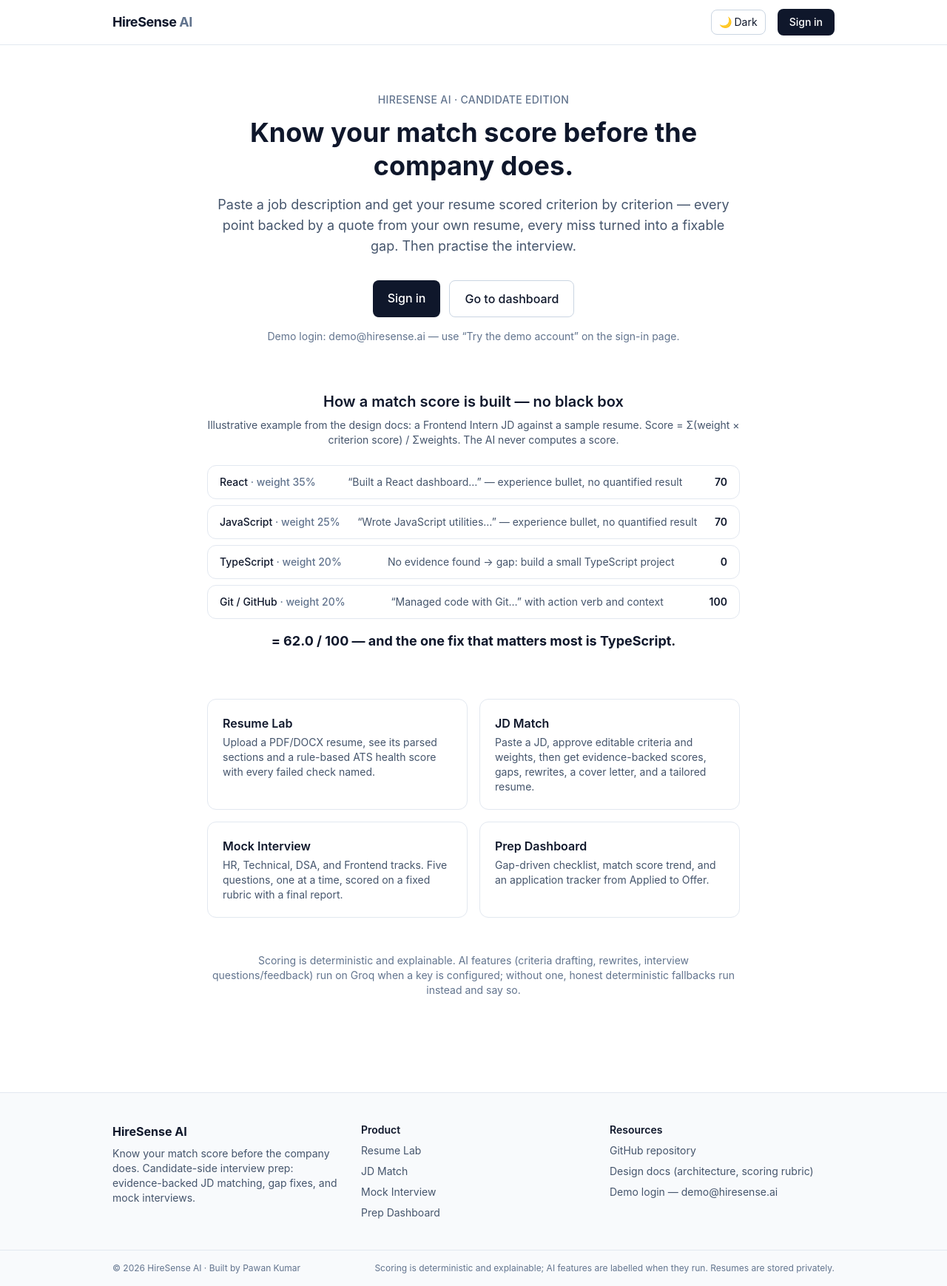
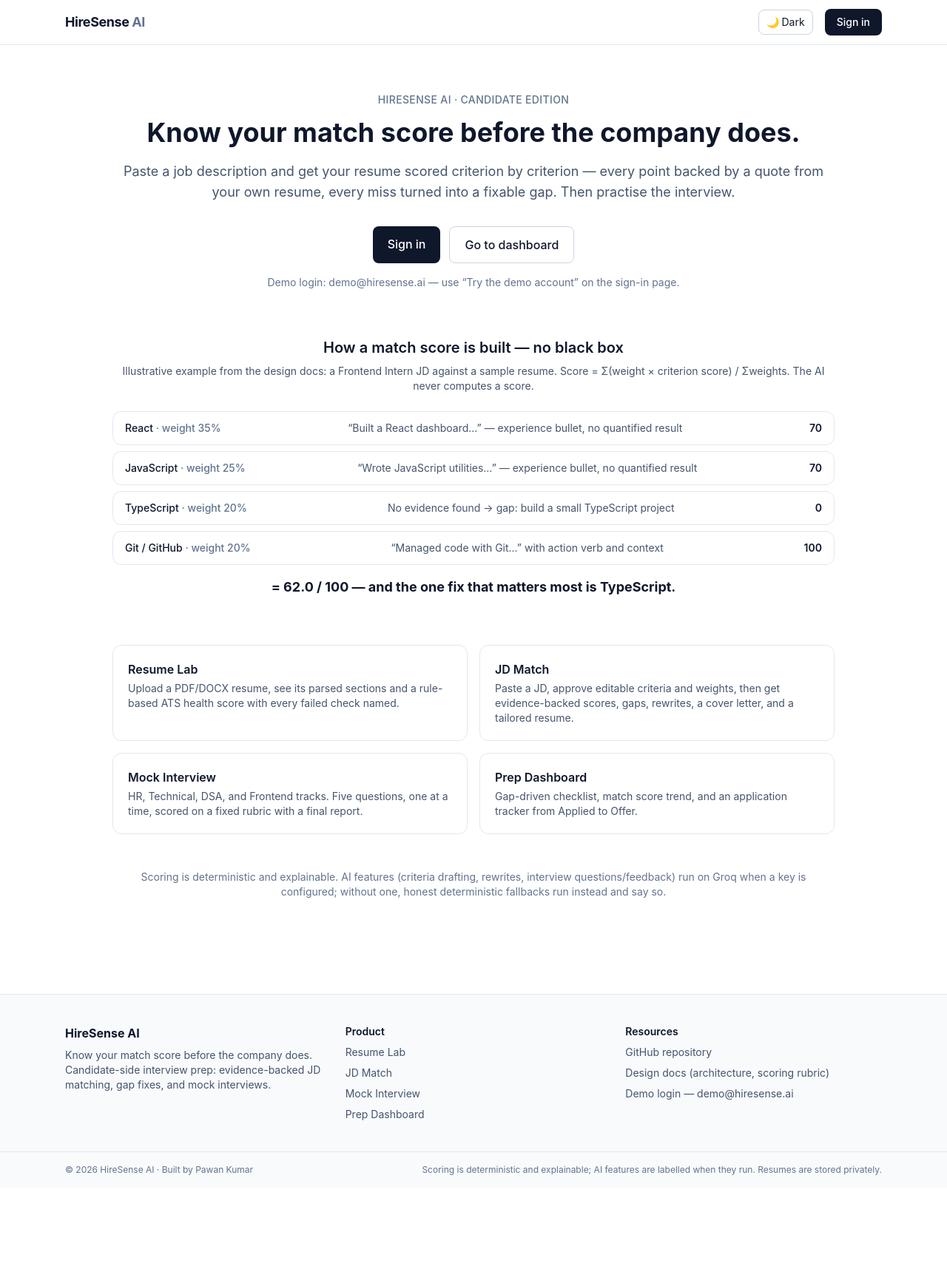
Before and after one commit to pawanriko/hiresense-ai, a Next.js app: page / in a window 1280 px wide. Shown: the whole page at 74% size. After the commit the page ends 1606 px from the top, so only its background shows below. Built offline with nearby package versions, Linux system fonts and the light colour scheme; no server answers.

Commit message:
Widen layout: header/footer and pages to max-w-6xl, landing to max-w-5xl

```diff
--- a/app/components/Footer.tsx
+++ b/app/components/Footer.tsx
@@ -4,7 +4,7 @@
 export default function Footer() {
   return (
     <footer className="mt-16 border-t border-slate-200 dark:border-slate-800 bg-slate-50 dark:bg-slate-900">
-      <div className="mx-auto grid max-w-5xl gap-8 px-6 py-10 sm:grid-cols-3">
+      <div className="mx-auto grid max-w-6xl gap-8 px-6 py-10 sm:grid-cols-3">
         <div>
           <p className="font-bold">HireSense AI</p>
           <p className="mt-2 text-sm text-slate-600 dark:text-slate-400">
@@ -33,7 +33,7 @@
         </nav>
       </div>
       <div className="border-t border-slate-200 dark:border-slate-800">
-        <div className="mx-auto flex max-w-5xl flex-wrap items-center justify-between gap-2 px-6 py-4 text-xs text-slate-500 dark:text-slate-400">
+        <div className="mx-auto flex max-w-6xl flex-wrap items-center justify-between gap-2 px-6 py-4 text-xs text-slate-500 dark:text-slate-400">
           <span>© 2026 HireSense AI · Built by Pawan Kumar</span>
           <span>
             Scoring is deterministic and explainable; AI features are labelled when they run.
--- a/app/components/Header.tsx
+++ b/app/components/Header.tsx
@@ -10,7 +10,7 @@
 
   return (
     <header className="border-b border-slate-200 dark:border-slate-800 bg-white dark:bg-slate-950">
-      <div className="mx-auto flex max-w-5xl flex-wrap items-center justify-between gap-3 px-6 py-3">
+      <div className="mx-auto flex max-w-6xl flex-wrap items-center justify-between gap-3 px-6 py-3">
         <Link href="/" className="text-lg font-bold tracking-tight">
           HireSense <span className="text-slate-500 dark:text-slate-400">AI</span>
         </Link>
--- a/app/dashboard/page.tsx
+++ b/app/dashboard/page.tsx
@@ -72,7 +72,7 @@
   const maxTrend = Math.max(100, ...trend.map((t) => t.score));
 
   return (
-    <main className="mx-auto max-w-4xl px-6 py-10">
+    <main className="mx-auto max-w-6xl px-6 py-10">
       <header>
         <h1 className="text-3xl font-bold">Prep Dashboard</h1>
         <p className="mt-1 text-slate-600 dark:text-slate-400">Your gaps, your applications, your progress — in one place.</p>
--- a/app/interview/page.tsx
+++ b/app/interview/page.tsx
@@ -106,7 +106,7 @@
   }
 
   return (
-    <main className="mx-auto max-w-4xl px-6 py-10">
+    <main className="mx-auto max-w-6xl px-6 py-10">
       <h1 className="text-3xl font-bold">AI Mock Interview</h1>
       <p className="mt-1 text-slate-600 dark:text-slate-400">
         Five questions, one at a time, scored on a fixed rubric (relevance 30%, depth 25%, structure 20%,
--- a/app/jd-match/page.tsx
+++ b/app/jd-match/page.tsx
@@ -212,7 +212,7 @@
   const totalWeight = criteria.reduce((s, c) => s + c.weight, 0);
 
   return (
-    <main className="mx-auto max-w-4xl px-6 py-10">
+    <main className="mx-auto max-w-6xl px-6 py-10">
       <h1 className="text-3xl font-bold">JD Match</h1>
       <p className="mt-1 text-slate-600 dark:text-slate-400">
         Paste a job description, approve the criteria and weights, then run the deterministic scoring engine.
--- a/app/page.tsx
+++ b/app/page.tsx
@@ -1,6 +1,6 @@
 export default function Home() {
   return (
-    <main className="mx-auto max-w-3xl px-6 py-16">
+    <main className="mx-auto max-w-5xl px-6 py-16">
       <div className="text-center">
         <p className="mb-3 text-sm font-medium tracking-wide text-slate-500 dark:text-slate-400">
           HIRESENSE AI · CANDIDATE EDITION
--- a/app/resume-lab/page.tsx
+++ b/app/resume-lab/page.tsx
@@ -89,7 +89,7 @@
   const sectionNames = latest?.sections ? Object.keys(latest.sections) : [];
 
   return (
-    <main className="mx-auto max-w-4xl px-6 py-10">
+    <main className="mx-auto max-w-6xl px-6 py-10">
       <h1 className="text-3xl font-bold">Resume Lab</h1>
       <p className="mt-1 text-slate-600 dark:text-slate-400">
         Upload a PDF or DOCX resume (max 10 MB). It is stored privately, parsed, split into
```
